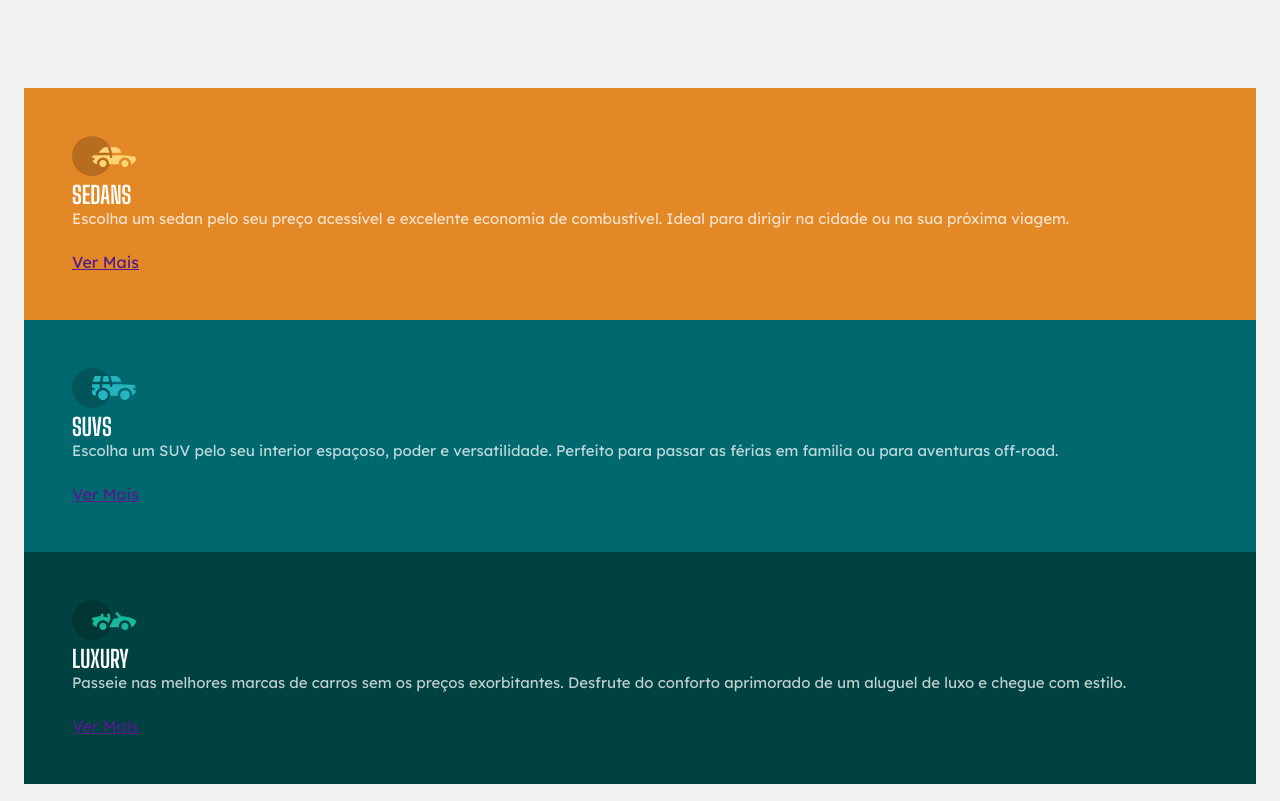
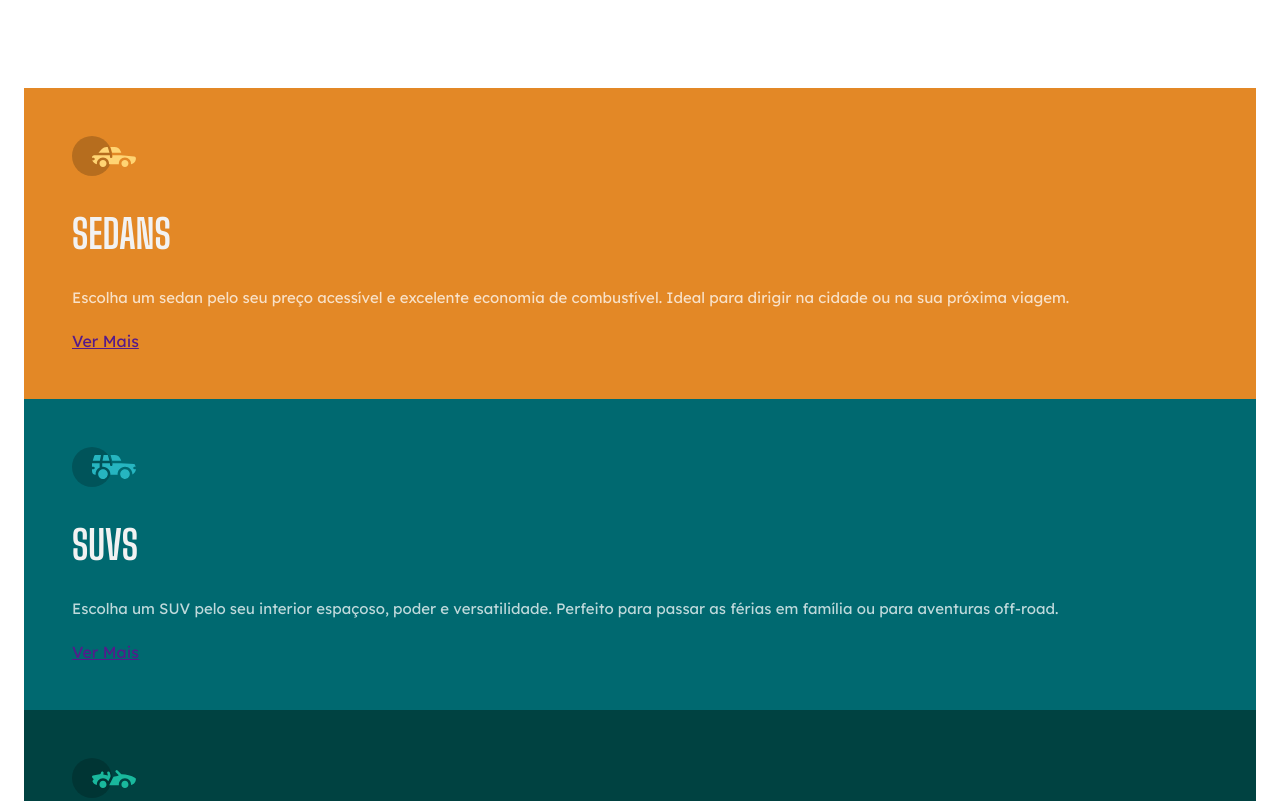
Before and after one commit to Lfetnando/Carros, a plain HTML site: page index.html in a window 1280 px wide. Shown: the top 801 px of the page. Drawn offline with Linux system fonts and the light colour scheme.

Commit message:
2 - Modificação do HTML e CSS
HTML e CSS atualizado para nivelar com a nova estrutura do professor de 24/11/2023

```diff
--- a/index.html
+++ b/index.html
@@ -13,8 +13,8 @@
 <body>
     <main>
         <!-- SEDANS-->
-        <section class="sedans card">
-            <img src="./imagens/icon-sedans.svg" alt="">
+        <section class="sedans">
+            <img src="./imagens/icon-sedans.svg" alt="carro sedan">
             <h2>Sedans</h2>
 
             <p>Escolha um sedan pelo seu preço acessível e excelente economia de combustível. Ideal para dirigir na cidade ou na sua próxima viagem.</p>
@@ -22,8 +22,8 @@
             <a href="">Ver Mais</a>
         </section>
         <!-- SUVS-->
-        <section class="suvs card">
-            <img src="./imagens/icon-suvs.svg" alt="">
+        <section class="suvs">
+            <img src="./imagens/icon-suvs.svg" alt="carro suv">
             <h2>SUVs</h2>
 
             <p>Escolha um SUV pelo seu interior espaçoso, poder e versatilidade. Perfeito para passar as férias em família ou para aventuras off-road.</p>
@@ -31,8 +31,8 @@
             <a href="">Ver Mais</a>
         </section>
         <!-- LUXUOSOS-->
-        <section class="luxury card">
-            <img src="./imagens/icon-luxury.svg" alt="">
+        <section class="luxury">
+            <img src="./imagens/icon-luxury.svg" alt="carro de luxo">
             <h2>Luxury</h2>
 
             <p>Passeie nas melhores marcas de carros sem os preços exorbitantes. Desfrute do conforto aprimorado de um aluguel de luxo e chegue com estilo.</p>
--- a/style.css
+++ b/style.css
@@ -2,48 +2,53 @@
     margin: 0;
     padding: 0;
     box-sizing: border-box;
-    font-family: 'Lexend Deca', sans-serif;
 }
 
 :root{
-    --bright-orange: #e38826;
-    --dark-cyan: #006970;
-    --very-dark-cyan: #004241;
+    --orange: #e38826;
+    --cyan: #006970;
+    --dark-cyan: #004241;
+    --gray: #f2f2f2;
+    --white: #fff;
     --transparent-white: rgba(255, 255, 255, 0.75);
-    --very-light-gray: #f2f2f2;
-    --white: #fff;
+
 }
 
 body{
-    background: var(--very-light-gray);
     padding: 5.5rem 1.5rem;
 }
 
 h2{
     font-family: 'Big Shoulders Display', sans-serif;
     text-transform: uppercase;
-    color:  var(--white);
-    font-size: 1.5rem;
+    font-size: 2.5rem;
+    color:  var(--gray);
+    margin-block: 1.875rem;
 }
 
 p{
+    font-family: 'Lexend Deca', sans-serif;
+    font-size: 0.9375rem;
     color: var(--transparent-white);
-    font-size: 0.9375rem;
     margin-bottom: 1.5rem;
 }
 
-.card{
+a{
+    font-family: 'Lexend Deca', sans-serif;
+}
+
+section {
     padding: 3rem;
 }
 
 .sedans {
-    background: var(--bright-orange) ;
+    background: var(--orange) ;
 }
 
 .suvs {
-    background: var(--dark-cyan);
+    background: var(--cyan);
 }
 
 .luxury {
-    background: var(--very-dark-cyan);
+    background: var(--dark-cyan);
 }
```
